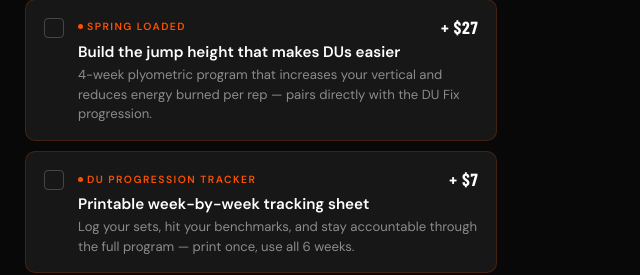
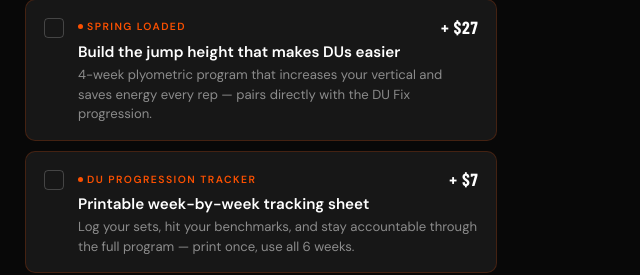
Before and after one commit to wod-bod/wodb-du-funnel, a website: page checkout.html in a window 1280 px wide. Shown: the part 712-987 px from the top of the page, 99-739 px from the left. Drawn offline with nearby package versions, Linux system fonts and the light colour scheme; a script that the page names is missing; a web font is replaced by a local one.

Commit message:
Update Spring Loaded order bump copy: reduces energy burned → saves energy every rep
Co-Authored-By: Claude Sonnet 4.6 <noreply@anthropic.com>

```diff
--- a/checkout.html
+++ b/checkout.html
@@ -600,7 +600,7 @@
                 <span class="bump-add-price">+ $27</span>
               </div>
               <strong>Build the jump height that makes DUs easier</strong>
-              <p>4-week plyometric program that increases your vertical and reduces energy burned per rep — pairs directly with the DU Fix progression.</p>
+              <p>4-week plyometric program that increases your vertical and saves energy every rep — pairs directly with the DU Fix progression.</p>
             </div>
           </label>
         </div>
```
